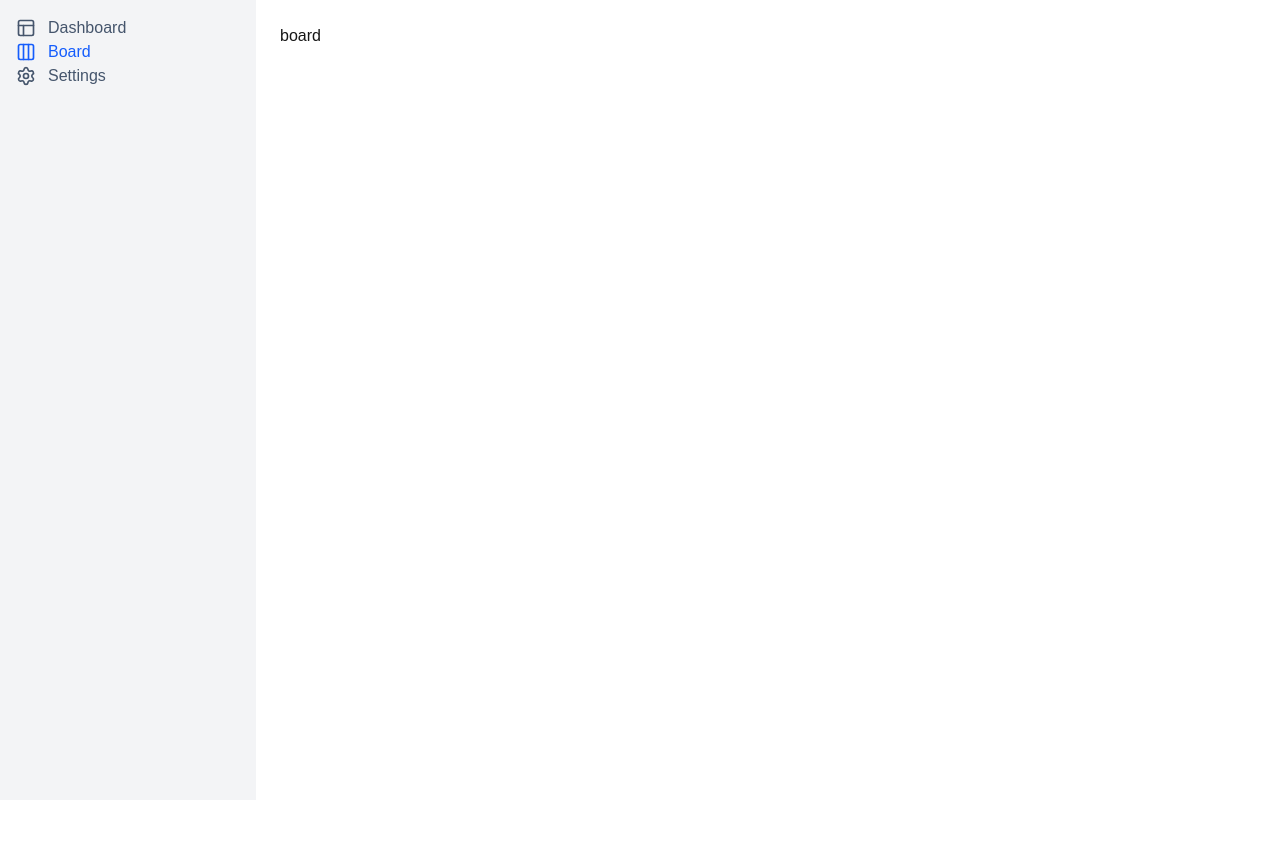
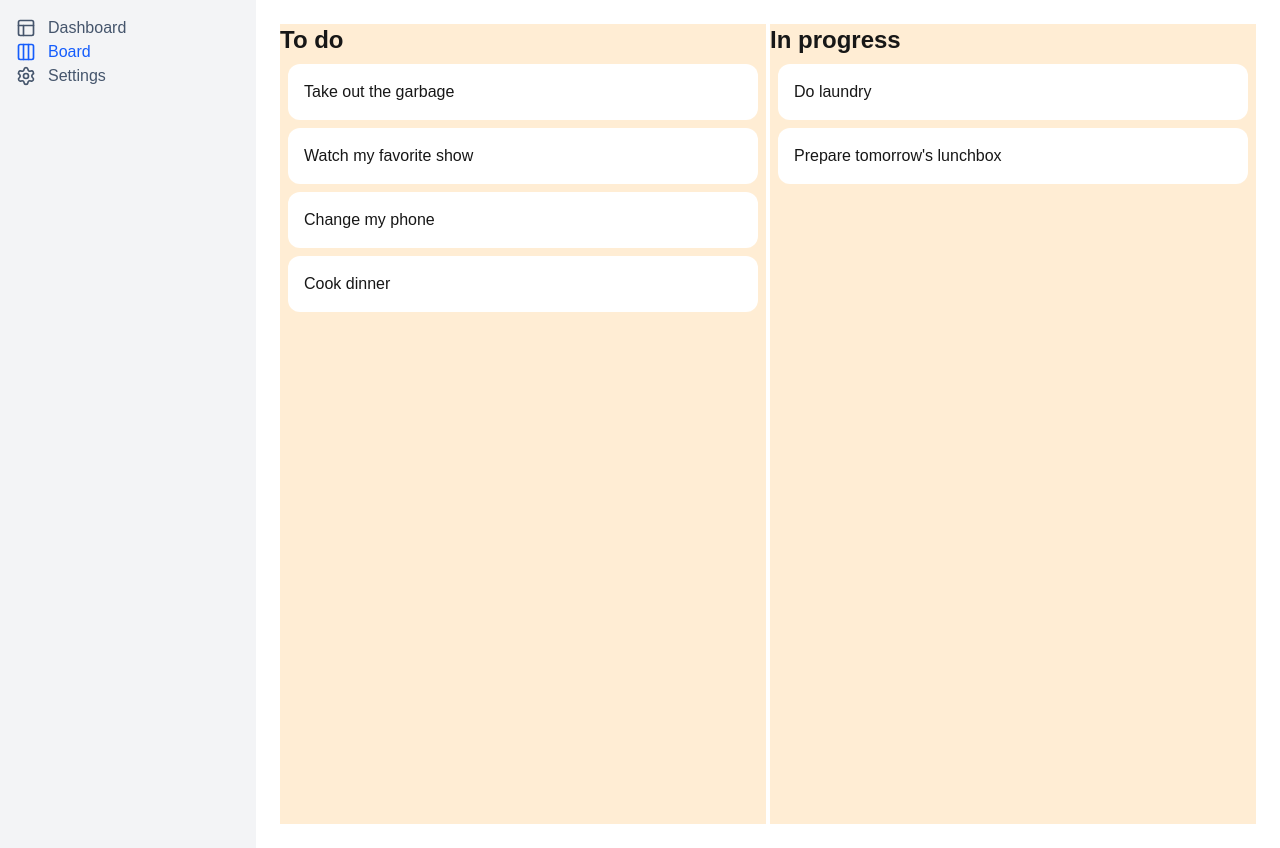
Before and after one commit to xixifish/project-tracker, a Next.js app: page /board in a window 1280 px wide. Before the commit the page ends 800 px from the top, so only its background shows below. Built offline with nearby package versions, Linux system fonts and the light colour scheme.

Commit message:
feat: hardcode board page to prepare for drag-and-drop interaction

```diff
--- a/package.json
+++ b/package.json
@@ -10,6 +10,8 @@
     "lint:fix": "next lint --fix"
   },
   "dependencies": {
+    "@hello-pangea/dnd": "^18.0.1",
+    "@tailwindcss/typography": "^0.5.19",
     "lucide-react": "^0.566.0",
     "next": "16.1.6",
     "react": "19.2.3",
--- a/src/app/board/page.tsx
+++ b/src/app/board/page.tsx
@@ -1,3 +1,20 @@
+import { Task, ColumnType } from "@/src/types/types";
+import ColumnComponent from "@/src/components/Column";
+import { state_data } from "@/src/data/initialData";
+
 export default function Page() {
-  return <div>board</div>;
+  return (
+    <div className="flex gap-1 h-screen">
+      {state_data.columnOrder.map((columnId) => {
+        const column: ColumnType = state_data.columns[columnId];
+        const tasks: Task[] = column.taskIds.map(
+          (taskId) => state_data.tasks[taskId],
+        );
+
+        return (
+          <ColumnComponent key={column.id} column={column} tasks={tasks} />
+        );
+      })}
+    </div>
+  );
 }
--- a/src/app/globals.css
+++ b/src/app/globals.css
@@ -1,4 +1,5 @@
 @import "tailwindcss";
+@plugin "@tailwindcss/typography";
 
 :root {
     /* Define CSS variables for the light theme colours */
--- /dev/null
+++ b/src/components/Card.tsx
@@ -0,0 +1,5 @@
+type CardProps = { content: string };
+
+export default function Card({ content }: CardProps) {
+  return <div className="flex-1 bg-white p-4 rounded-xl">{content}</div>;
+}
--- /dev/null
+++ b/src/components/Column.tsx
@@ -0,0 +1,22 @@
+import { Task, ColumnType } from "../types/types";
+import Card from "./Card";
+
+type ColumnProps = {
+  column: ColumnType;
+  tasks: Task[];
+};
+
+export default function Column({ column, tasks }: ColumnProps) {
+  return (
+    <div className="flex-1 bg-orange-100">
+      <h1 className="text-2xl font-bold">{column.title}</h1>
+      <ul className="flex flex-col gap-2 p-2">
+        {tasks.map((task) => (
+          <li key={task.id}>
+            <Card key={task.id} content={task.content} />
+          </li>
+        ))}
+      </ul>
+    </div>
+  );
+}
--- /dev/null
+++ b/src/data/initialData.ts
@@ -0,0 +1,25 @@
+import { Task, ColumnType, StateData } from "../types/types";
+
+export const state_data: StateData = {
+  tasks: {
+    "task-1": { id: "task-1", content: "Take out the garbage" },
+    "task-2": { id: "task-2", content: "Watch my favorite show" },
+    "task-3": { id: "task-3", content: "Change my phone" },
+    "task-4": { id: "task-4", content: "Cook dinner" },
+    "task-5": { id: "task-5", content: "Do laundry" },
+    "task-6": { id: "task-6", content: "Prepare tomorrow's lunchbox" },
+  },
+  columns: {
+    "column-1": {
+      id: "column-1",
+      title: "To do",
+      taskIds: ["task-1", "task-2", "task-3", "task-4"],
+    },
+    "column-2": {
+      id: "column-2",
+      title: "In progress",
+      taskIds: ["task-5", "task-6"],
+    },
+  },
+  columnOrder: ["column-1", "column-2"],
+};
--- /dev/null
+++ b/src/types/types.ts
@@ -0,0 +1,16 @@
+export type Task = {
+  id: string;
+  content: string;
+};
+
+export type ColumnType = {
+  id: string;
+  title: string;
+  taskIds: string[];
+};
+
+export type StateData = {
+  tasks: Record<string, Task>;
+  columns: Record<string, ColumnType>;
+  columnOrder: string[];
+};
```
Also changed, not shown: 1 other file (tests, documents, lock files or other folders).
